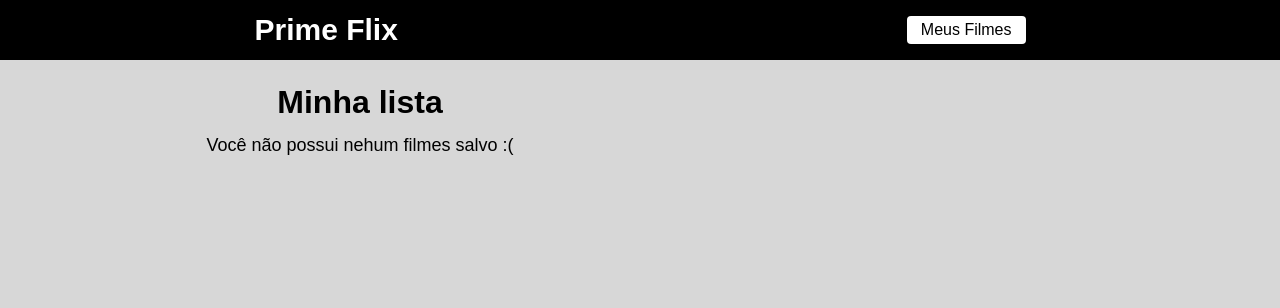
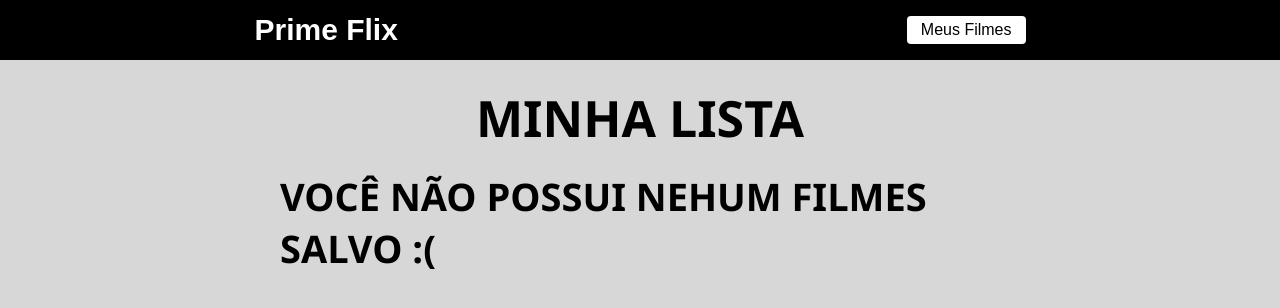
Before and after one commit to kevincalantone/Projeto-Filmes, a React (Vite) app: page /favoritos in a window 1280 px wide. Shown: the top 308 px of the page. Built offline with nearby package versions, Linux system fonts and the light colour scheme.

Commit message:
Configurando o React-toastify e dando manutenção ao css da pagina de favoritos

```diff
--- a/package.json
+++ b/package.json
@@ -12,7 +12,8 @@
   "dependencies": {
     "react": "^19.2.0",
     "react-dom": "^19.2.0",
-    "react-router-dom": "^7.13.1"
+    "react-router-dom": "^7.13.1",
+    "react-toastify": "^11.0.5"
   },
   "devDependencies": {
     "@eslint/js": "^9.39.1",
--- a/src/App.jsx
+++ b/src/App.jsx
@@ -1,9 +1,12 @@
 import RoutesApp from "./routes"
+import { ToastContainer } from "react-toastify"
+import 'react-toastify/dist/ReactToastify.css'
 
 
 function App() {
   return (
     <>
+    <ToastContainer autoClose={3000}/>
       <RoutesApp/>
     </>
   )
--- a/src/pages/Favoritos/favoritos.css
+++ b/src/pages/Favoritos/favoritos.css
@@ -3,20 +3,30 @@
     display: flex;
     flex-direction: column;
     align-items: center;
+    text-transform: uppercase;
+    font-family: 'Segoe UI', Tahoma, Geneva, Verdana, sans-serif;
+    font-weight: bold;
+
 }
 
 .meus-filmes h1{
-    margin-bottom: 14px;
+    margin-bottom: 18px;
+    font-size: 50px;
+    font-family: 'Segoe UI', Tahoma, Geneva, Verdana, sans-serif;
 }
 
 .meus-filmes span{
-     font-size: 18px;
+     font-size: 38px;
 }
 
 
 
 .meus-filmes{
     width: 720px;
+    display: flex;
+    flex-direction: column;
+    align-items: center;
+    margin: 24px auto;
 }
 
 
@@ -26,6 +36,8 @@
     justify-content: space-between;
     align-items: center;
     margin-bottom: 14px;
+    padding-top: 20px;
+    gap: 60px
 
 }
 
@@ -40,4 +52,19 @@
     text-decoration: none;
     color:#116feb;
     margin-right: 14px;
+    font-size: 25px;
 }
+
+.meus-filmes div button{
+    font-size: 16px;
+    border-radius: 1%;
+    font-weight: bold;
+    padding: 3px;
+    transition: 0.5s;
+}
+
+.meus-filmes div button:hover{
+    color: white;
+    background-color:#116feb;
+
+}
--- a/src/pages/Favoritos/index.jsx
+++ b/src/pages/Favoritos/index.jsx
@@ -1,6 +1,7 @@
 import './favoritos.css'
 import { useEffect, useState } from 'react'
 import{Link} from   'react-router-dom'
+import { toast } from 'react-toastify'
 
 
 function Favoritos(){
@@ -18,6 +19,7 @@ function Favoritos(){
        })
        setFilmes(filtroFilmes)
        localStorage.setItem("@primeFlix", JSON.stringify(filtroFilmes))
+       toast.success("Filme removido com sucesso")
     }
 
 
@@ -25,7 +27,7 @@ function Favoritos(){
 
     return(
         <div className="meus-filmes">
-            <h1>Minha lista</h1>
+            <h1>MINHA LISTA</h1>
             {filmes.length === 0 && <span>Você não possui nehum filmes salvo :( </span>}
             <ul>
                 {filmes.map( (item) => {
--- a/src/pages/Filme/index.jsx
+++ b/src/pages/Filme/index.jsx
@@ -2,6 +2,7 @@ import {useEffect, useState} from 'react'
 import { useParams, useNavigate } from 'react-router-dom'
 import api from '../../services/api'
 import './filme-info.css'
+import { toast } from 'react-toastify'
 
 function Filme(){
     const {id} = useParams()
@@ -46,13 +47,13 @@ function Filme(){
         )
 
         if(hasFilme){
-            alert("ESSE FILME JÁ ESTÁ NA LISTA")
+            toast.warn("ESSE FILME JÁ ESTÁ NA LISTA")
             return
         }
 
         filmesSalvos.push(filme)
         localStorage.setItem("@primeFlix", JSON.stringify(filmesSalvos))
-        alert("FILMES SALVOS COM SUCESSO")
+        toast.success("FILMES SALVOS COM SUCESSO")
      }
 
 
```
Also changed, not shown: 1 other file (tests, documents, lock files or other folders).
